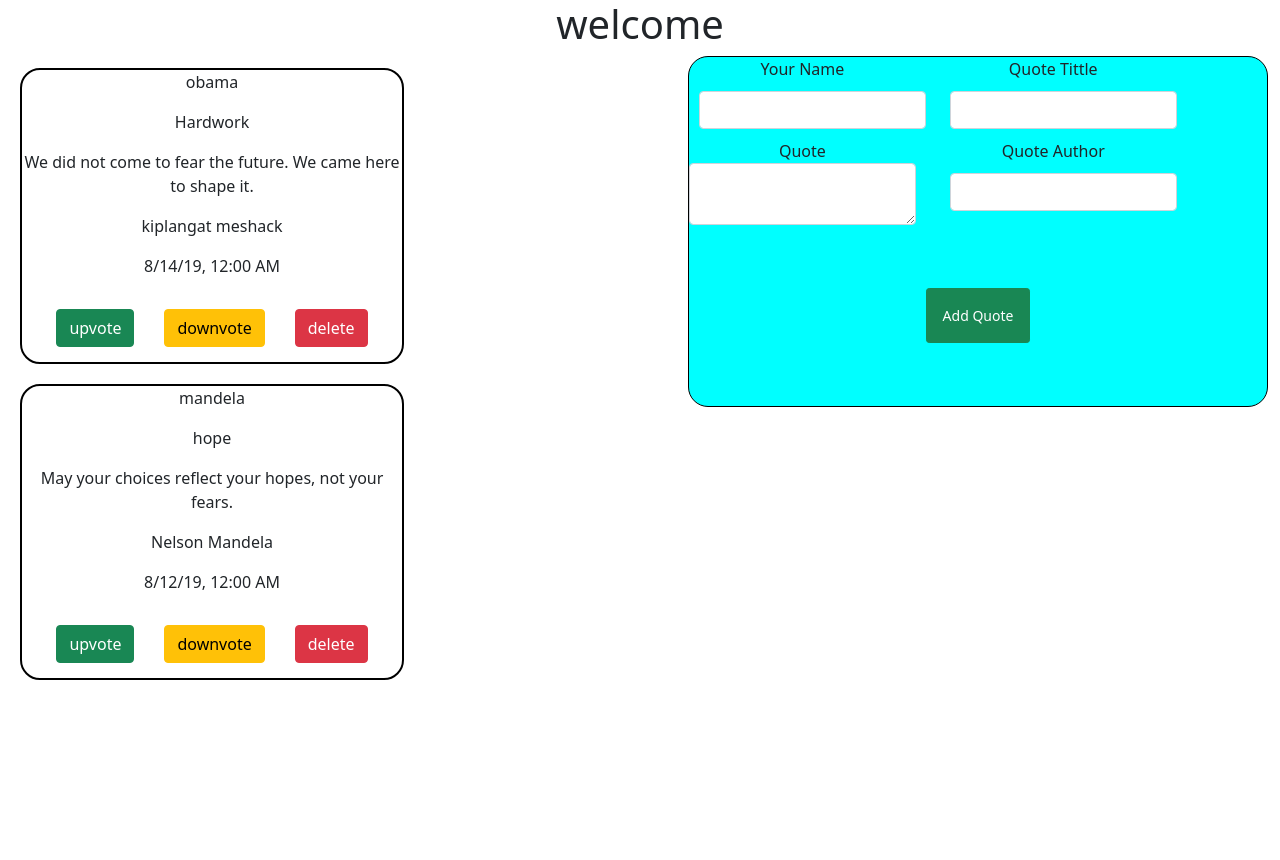
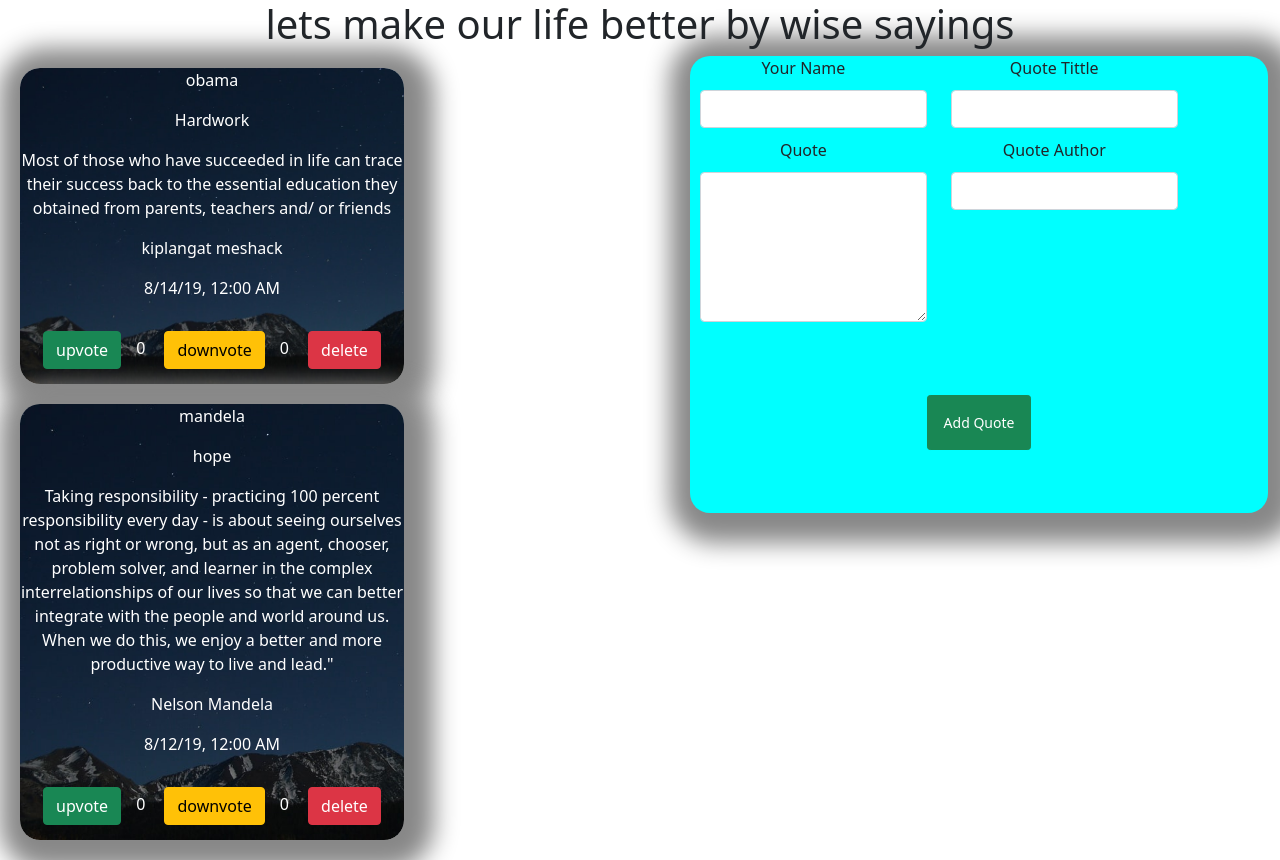
Before and after one commit to kiplangat01/Quote, an Angular app in the folder quote-app/: page / in a window 1280 px wide. Before the commit the page ends 800 px from the top, so only its background shows below. Built offline with nearby package versions, Linux system fonts and the light colour scheme.

Commit message:
made vote buttons functional

```diff
--- a/quote-app/src/app/quote-details/quote-details.component.html
+++ b/quote-app/src/app/quote-details/quote-details.component.html
@@ -1,3 +1,3 @@
-<button class="btn btn-success " (click)="upvote()">upvote</button>
-<button class="btn btn-warning" (click)="downvote()">downvote </button>
+<button class="btn btn-success " (click)="upvote()">upvote</button>{{likes}}
+<button class="btn btn-warning" (click)="downvote()">downvote </button>{{dislikes}}
 <button class="btn btn-danger" (click)="deleteQuote(true)">delete</button>
--- a/quote-app/src/app/quote/quote.component.html
+++ b/quote-app/src/app/quote/quote.component.html
@@ -1,5 +1,5 @@
 
-<h1>welcome</h1>
+<h1>lets make our life better by wise sayings</h1>
 <app-quote-form (add)="quoteAdded($event)" ></app-quote-form>
 
 <div class="quot" *ngFor="let quotes of myQuotes; let i = index">
--- a/quote-app/src/app/quote/quote.component.ts
+++ b/quote-app/src/app/quote/quote.component.ts
@@ -10,8 +10,8 @@ export class QuoteComponent implements OnInit {
 
   quote: Quote[] = [
 
-  new Quote (1,'mandela','hope','May your choices reflect your hopes, not your fears.','Nelson Mandela', new Date(2019,7,12),0,0),
-  new Quote (2,'obama','Hardwork','We did not come to fear the future. We came here to shape it.','kiplangat meshack',new Date(2019,7,14),0,0),
+  new Quote (1,'mandela','hope','Taking responsibility - practicing 100 percent responsibility every day - is about seeing ourselves not as right or wrong, but as an agent, chooser, problem solver, and learner in the complex interrelationships of our lives so that we can better integrate with the people and world around us. When we do this, we enjoy a better and more productive way to live and lead."','Nelson Mandela', new Date(2019,7,12),0,0),
+  new Quote (2,'obama','Hardwork','Most of those who have succeeded in life can trace their success back to the essential education they obtained from parents, teachers and/ or friends','kiplangat meshack',new Date(2019,7,14),0,0),
   ]
   get myQuotes(){
 
--- a/quote-app/src/styles.css
+++ b/quote-app/src/styles.css
@@ -1,10 +1,13 @@
+
+
 /* You can add global styles to this file, and also import other style files */
 form{
     text-align: center;
-    border: 1px solid black;
+
     width: fit-content;
     background-color: aqua;
     border-radius: 20px;
+    box-shadow: 5px 5px 25px 25px #888888;
     float: right;
     text-align: center;
 }
@@ -23,9 +26,18 @@ button{
 }
 
 .quot{
-    border: 2px solid black;
+
     width: 30%;
+    background-image: url("./images/bgq.jpeg");
+    background-size: cover;
     margin: 20px;
     border-radius: 20px;
     text-align: center;
+    box-shadow: 5px 5px 25px 25px #888888;
+    color: white;
 }
+
+#quote{
+    margin: 10px;
+    height: 150px;
+}
```
Also changed, not shown: quote-app/src/images/bgq.jpeg (added).
